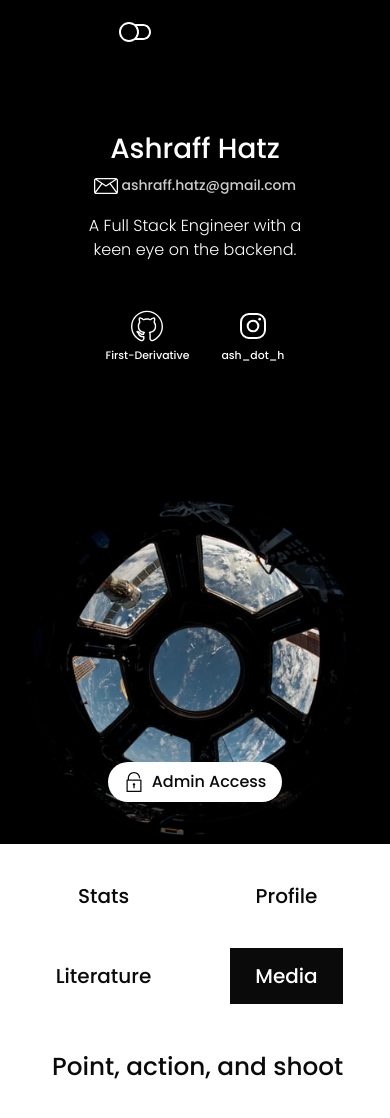
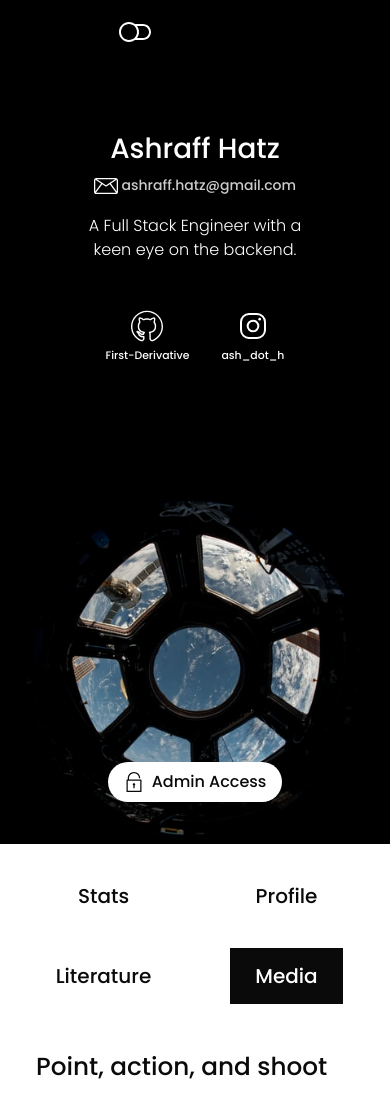
Before and after one commit to First-Derivative/ashhatz, a React (Create React App) app in the folder frontend/: page /#/media in a window 390 px wide. Shown: the top 1118 px of the page. Built offline with nearby package versions, Linux system fonts and the light colour scheme; no server answers.

Commit message:
Minor UI styling for mobile view

```diff
--- a/frontend/src/components/AppContent.js
+++ b/frontend/src/components/AppContent.js
@@ -8,12 +8,12 @@ function AppContent({title, children}) {
 
       <div className="row mt-5 ">
         <div className="col-12 text-start px-3">
-            <div className="h2 mx-auto ms-4"> {title} </div>
+            <div className="h2 mx-auto ms-2 ms-sm-4"> {title} </div>
         </div>
       </div>
 
       <div className="row mt-3" id="AppContent">
-        <div className="col-12 text-start px-3">
+        <div className="col-12 text-start px-0 px-sm-3">
           {children}
         </div>
       </div>
```
